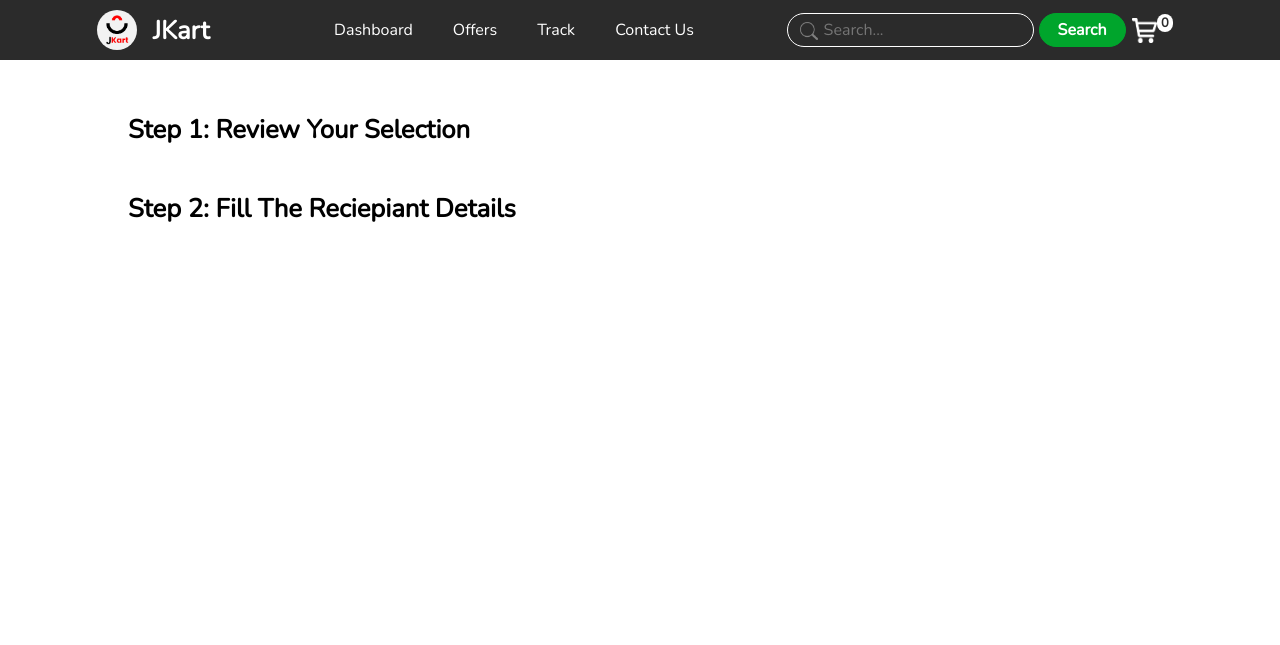
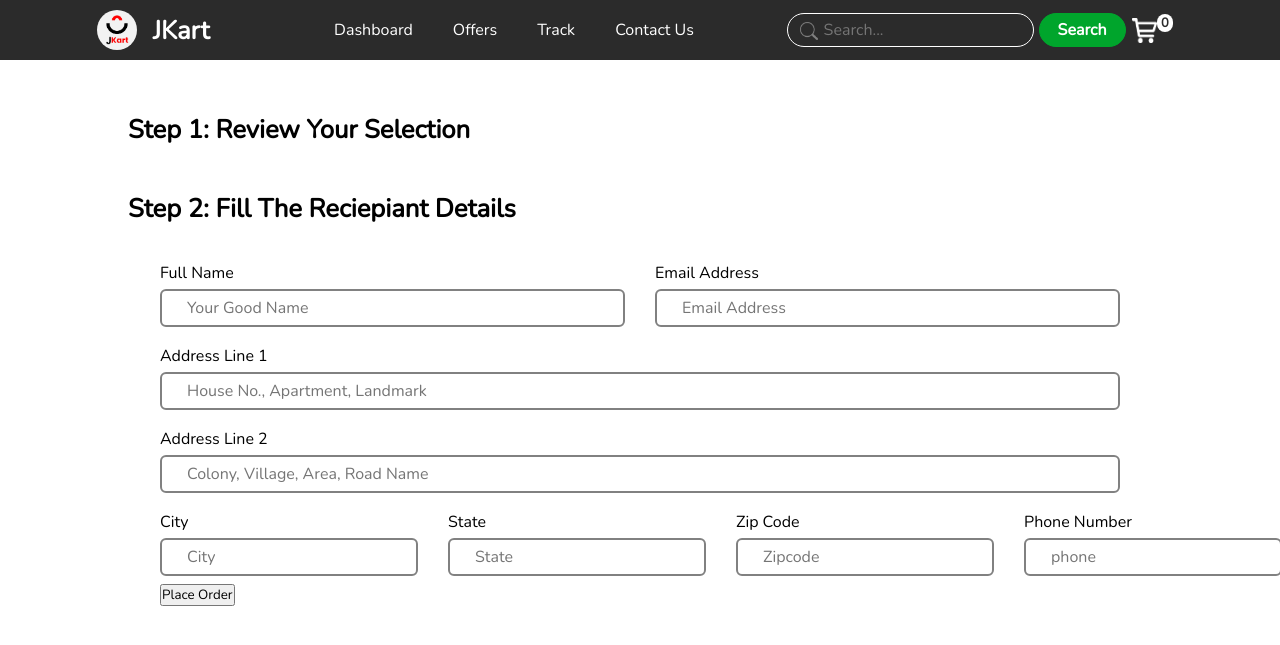
Before and after one commit to nikhivishwaa/JKart-Ecommerce-Website, a Django app: page /shop/cart/ in a window 1280 px wide. Shown: the top 645 px of the page. Run offline with Django 4.2, Linux system fonts and the light colour scheme.

Commit message:
order sesing was completed and data model was implemented

```diff
--- a/jkart/shop/admin.py
+++ b/jkart/shop/admin.py
@@ -1,7 +1,8 @@
 from django.contrib import admin
 
 # Register your models here.
-from .models import Product, Contact
+from .models import Product, Contact, Order
 
 admin.site.register(Product)
 admin.site.register(Contact)
+admin.site.register(Order)
--- /dev/null
+++ b/jkart/shop/static/shop/CSS/checkout.css
@@ -0,0 +1,113 @@
+.container {
+    display: flex;
+    width: 80vw;
+    position: relative;
+    justify-content: center;
+    align-items: flex-start;
+    flex-direction: column;
+    margin: 20px auto;
+}
+
+.review,
+.place-order {
+    display: flex;
+    width: 100%;
+    justify-content: center;
+    align-items: center;
+    flex-direction: column;
+    margin-top: 20px;
+}
+
+.list-product {
+    display: flex;
+    width: 100%;
+    position: relative;
+    justify-content: space-between;
+    align-items: center;
+    border: 1px solid var(--bgcolor);
+}
+
+.prod-name {
+    margin: 12px 25px;
+}
+
+.divpr {
+    margin: 12px 25px;
+}
+
+.steps {
+    width: 100%;
+    font-size: 1.6rem;
+    margin: 12px;
+    cursor: pointer;
+}
+
+/* Place order form */
+
+.order-form {
+    display: flex;
+    margin: 10px auto;
+    flex-direction: column;
+    width: 75vw;
+    justify-content: center;
+    align-items: stretch;
+    position: relative;
+}
+.row{
+    display: flex;
+    position: relative;
+    width: 100%;
+    justify-content: space-between;
+    align-items: center;
+    gap: 30px;
+}
+.label-input {
+    display: flex;
+    margin: 4px 0px;
+    flex-direction: column;
+    width: 100%;
+    justify-content: center;
+    align-items: stretch;
+}
+.submit-button {
+    display: flex;
+    margin: 4px 0px;
+    justify-content: start;
+    align-items: center;
+}
+
+.label-input label {
+    margin: 5px 0px;
+    margin-top: 10px;
+    cursor: pointer;
+}
+
+.label-input input {
+    padding: 6px 25px;
+    border: 2px solid rgb(129 129 129);
+    font-size: 1rem;
+    border-radius: 6px;
+}
+
+
+/* Alert box styling */
+
+.display-status{
+    display: flex;
+    align-items: center;
+    justify-content: center;
+    width: 100%;
+    position: relative;
+    margin-top: 75px;
+}
+.alert-box{
+    display: flex;
+    align-items: center;
+    justify-content: center;
+    flex-direction: column;
+    width: 25%;
+    gap: 12px;
+    color: var(--bgcolor);
+    border: .5px solid rgb(129 129 129);
+    padding: 50px;
+}
--- a/jkart/shop/templates/shop/checkout.html
+++ b/jkart/shop/templates/shop/checkout.html
@@ -2,64 +2,72 @@
 {% load static %}
 
 {% block title %}Checkout Page | Jkart{% endblock %}
-{% block style %}
-<style>
-    .container {
-        display: flex;
-        width: 80vw;
-        position: relative;
-        justify-content: center;
-        align-items: flex-start;
-        flex-direction: column;
-        margin: 20px auto;
-    }
-
-    .review, .place-order{
-        display: flex;
-        width: 100%;
-        justify-content: center;
-        align-items: center;
-        flex-direction: column;
-        margin-top: 20px;
-    }
-
-    .list-product {
-        display: flex;
-        width: 100%;
-        position: relative;
-        justify-content: space-between;
-        align-items: center;
-        border: 1px solid var(--bgcolor);
-    }
-
-    .prod-name {
-        margin: 12px 25px;
-    }
-
-    .divpr {
-        margin: 12px 25px;
-    }
-
-    .steps {
-        width: 100%;
-        font-size: 1.6rem;
-        margin: 12px;
-        cursor: pointer;
-    }
-</style>
+{% block link %}
+<link rel="stylesheet" href="{% static 'shop/CSS/checkout.css' %}">
 {% endblock %}
 
 {% block body %}
-<div class="container">
+<div class="container" id="place-order">
     <div id="review" class="review">
         <h1 class="steps">Step 1: Review Your Selection</h1>
     </div>
     <div class="place-order">
         <h1 class="steps">Step 2: Fill The Reciepiant Details</h1>
-        <form action="/shop/checkout" method="post"></form>
+        <form action="/shop/checkout/" method="post" class="order-form">
+            {% csrf_token %}
+            <input type="hidden" name="order_json" id="order_json">
+            <div class="row">
+                <div class="label-input">
+                    <label for="name">Full Name</label>
+                    <input type="text" name="name" id="name" placeholder="Your Good Name" required>
+                </div>
+                <div class="label-input">
+                    <label for="email">Email Address</label>
+                    <input type="email" name="email" id="email" placeholder="Email Address" required>
+                </div>
+            </div>
+            <div class="label-input">
+                <label for="address1">Address Line 1</label>
+                <input type="text" name="address1" id="address1" placeholder="House No., Apartment, Landmark" required>
+            </div>
+            <div class="label-input">
+                <label for="address2">Address Line 2</label>
+                <input type="text" name="address2" id="address2" placeholder="Colony, Village, Area, Road Name"
+                    required>
+            </div>
+            <div class="row">
+                <div class="label-input">
+                    <label for="city">City</label>
+                    <input type="text" name="city" id="city" placeholder="City" required>
+                </div>
+                <div class="label-input">
+                    <label for="state">State</label>
+                    <input type="text" name="state" id="state" placeholder="State" required>
+                </div>
+                <div class="label-input">
+                    <label for="zipcode">Zip Code</label>
+                    <input type="text" name="zipcode" id="zipcode" placeholder="Zipcode" required>
+                </div>
+                <div class="label-input">
+                    <label for="phone">Phone Number</label>
+                    <input type="tel" name="phone" id="phone" placeholder="phone" required>
+                </div>
+            </div>
+            <div class="submit-button">
+                <input type="submit" value="Place Order">
+            </div>
+        </form>
 
     </div>
 </div>
+{% if confirmed %}
+<div class="display-status">
+    <div class="alert-box">
+        <h3>Your Order is {{status}}</h3>
+        <h3>Order id : {{order_id}}</h3>
+    </div>
+</div>
+{% endif %}
 
 {% endblock %}
 
@@ -67,5 +75,14 @@
 <script src="{% static 'shop/JS/checkout.js'%}"></script>
 <script>
     fillCheckoutPage();
+    $("#order_json").val(JSON.stringify(cart))
+    {% if confirmed %}
+    $("#place-order").hide();
+    // alert("{{order_id}}")
+    cart = {}
+    localStorage.setItem("cart", JSON.stringify(cart));
+    updatePopover();
+    updateCart();
+    {% endif %}
 </script>
 {% endblock %}
--- a/jkart/shop/views.py
+++ b/jkart/shop/views.py
@@ -1,6 +1,6 @@
 from django.shortcuts import render
 from django.http import HttpResponse
-from .models import Product, Contact
+from .models import Product, Contact, Order
 from math import ceil
 
 def index(request):
@@ -46,6 +46,21 @@ def prodView(request, id):
     return render(request, 'shop/product_page.html', {'product':product[0]})
 
 def checkout(request):
+    if request.method == "POST":
+        order = Order()
+        order.order_json = request.POST.get("order_json", "")
+        order.email = request.POST.get("email", "")
+        order.phone = request.POST.get("phone", "")
+        order.address = request.POST.get("address1", "") + " " + request.POST.get("address2", "")
+        order.name = request.POST.get("name", "")
+        order.state = request.POST.get("state", "")
+        order.city = request.POST.get("city", "")
+        order.zipcode = request.POST.get("zipcode", "")
+        order.status = "confirmed"
+        order.save()
+
+        order_confirmation = {"confirmed": True, "status": order.status, "order_id": order.order_id}
+        return render(request, 'shop/checkout.html', order_confirmation)
     return render(request, 'shop/checkout.html')
 
 def search(request):
```
Also changed, not shown: jkart/shop/models.py (+17 -0 lines), jkart/shop/templates/shop/order_confirmation.html (added, +7 -0 lines), jkart/shop/migrations/0006_order.py (added).
